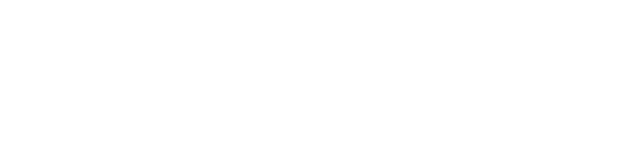
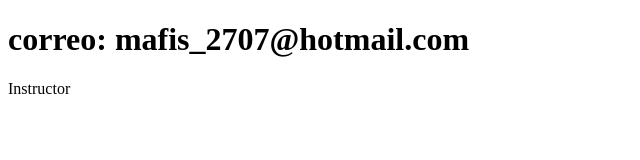
Before and after one commit to mafenavas/sistema-de-registro, a plain HTML site: page index.html in a window 1280 px wide. Shown: the whole page, without its empty margins (0-640 px from the left). Drawn offline with Linux system fonts and the light colour scheme.

Commit message:
Actualiza el contacto

```diff
--- a/index.html
+++ b/index.html
@@ -6,6 +6,7 @@
     <title>Sistema de Registro de Juegos</title>
 </head>
 <body>
-
+    <h1>correo: mafis_2707@hotmail.com</h1>
+    <p>Instructor</p>
 </body>
 </html>
```
